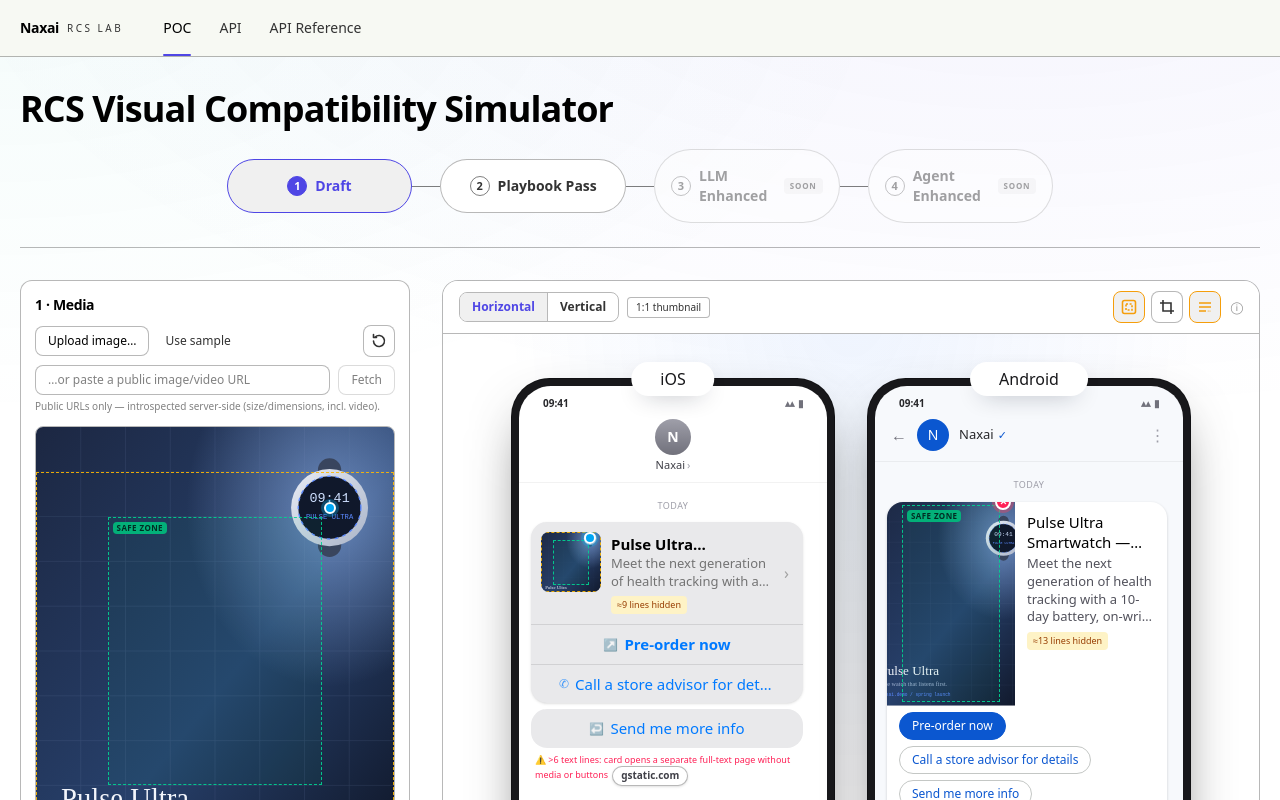
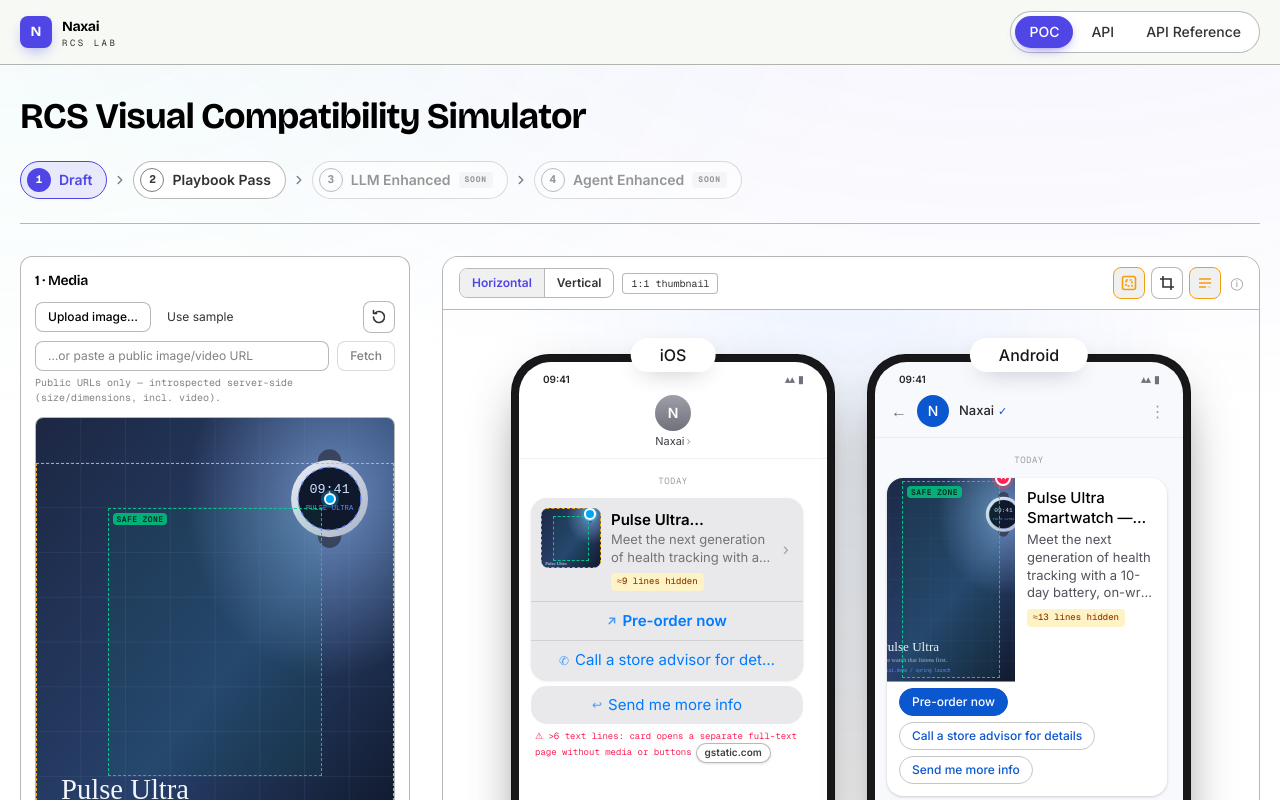
Before and after one commit to edubrigham/rcs-vcs, a Next.js app: page / in a window 1280 px wide. Shown: the top 800 px of the page. Built offline with nearby package versions, Linux system fonts and the light colour scheme.

Commit message:
feat: update font family and redesign StepNav component
Co-authored-by: edubrigham <6324935+edubrigham@users.noreply.github.com>

```diff
--- a/app/globals.css
+++ b/app/globals.css
@@ -66,9 +66,9 @@
   --color-destructive: var(--destructive);
   --color-destructive-foreground: var(--destructive-foreground);
   --color-ring: var(--ring);
-  --font-sans: var(--font-geist-sans);
-  --font-mono: var(--font-geist-mono);
-  --font-display: var(--font-bricolage);
+  --font-sans: var(--font-inter-sans);
+  --font-mono: var(--font-int-mono);
+  --font-display: var(--font-int-display);
 }
 
 body {
--- a/components/StepNav.tsx
+++ b/components/StepNav.tsx
@@ -2,8 +2,8 @@
 
 /**
  * Wizard navigation: 1 Draft → 2 Playbook Pass → 3 LLM Enhanced → 4 Agent Enhanced.
- * Sits on its own centered row (~2/3 width) below the page title.
- * Step 3 is the future Anthropic Agent SDK phase — visible but disabled.
+ * A compact, contained segmented stepper that sits left-aligned below the page
+ * title. Steps 3 and 4 are future phases — visible but disabled.
  */
 
 import Link from "next/link";
@@ -17,13 +17,30 @@
   { n: 4, label: "Agent Enhanced", href: null },
 ] as const;
 
+function Chevron() {
+  return (
+    <svg
+      aria-hidden
+      viewBox="0 0 24 24"
+      className="h-3.5 w-3.5 shrink-0 text-faint"
+      fill="none"
+      stroke="currentColor"
+      strokeWidth="2.5"
+      strokeLinecap="round"
+      strokeLinejoin="round"
+    >
+      <path d="m9 6 6 6-6 6" />
+    </svg>
+  );
+}
+
 export default function StepNav() {
   const pathname = usePathname();
   const activeIndex = pathname === "/improve" ? 1 : 0;
 
   return (
-    <nav aria-label="Workflow steps" className="mt-5 flex justify-center">
-      <ol className="flex w-full items-center md:w-2/3">
+    <nav aria-label="Workflow steps" className="mt-6">
+      <ol className="flex flex-wrap items-center gap-x-1 gap-y-2">
         {STEPS.map((step, i) => {
           const state =
             step.href === null
@@ -36,32 +53,32 @@
 
           const pillClass = {
             active:
-              "border-[var(--color-primary)] bg-panel-strong text-[var(--color-primary)]",
-            done: "border-[var(--color-secondary)] text-[var(--color-secondary)] hover:bg-panel-strong",
-            idle: "border-line bg-panel text-muted hover:border-line-strong",
-            soon: "cursor-not-allowed border-line bg-panel text-muted opacity-45",
+              "border-[var(--color-primary)] bg-[var(--color-primary)]/10 text-[var(--color-primary)]",
+            done: "border-line bg-panel text-body hover:border-[var(--color-secondary)] hover:text-[var(--color-secondary)]",
+            idle: "border-line bg-panel text-muted hover:border-line-strong hover:text-body",
+            soon: "cursor-not-allowed border-line bg-panel text-muted opacity-50",
           }[state];
 
-          const numberClass = {
-            active: "border-[var(--color-primary)] bg-[var(--color-primary)] text-white",
-            done: "border-[var(--color-secondary)] text-[var(--color-secondary)]",
-            idle: "border-line-strong text-muted",
-            soon: "border-line-strong text-muted",
+          const badgeClass = {
+            active: "bg-[var(--color-primary)] text-[var(--color-primary-foreground)]",
+            done: "bg-[var(--color-secondary)] text-[var(--color-secondary-foreground)]",
+            idle: "border border-line-strong text-muted",
+            soon: "border border-line-strong text-muted",
           }[state];
 
           const pill = (
             <span
-              className={`flex w-full items-center justify-center gap-2 rounded-full border px-4 py-4 text-sm font-semibold transition ${pillClass}`}
+              className={`flex items-center gap-2 rounded-full border py-1.5 pl-1.5 pr-3.5 text-sm font-semibold transition ${pillClass}`}
               aria-current={state === "active" ? "step" : undefined}
             >
               <span
-                className={`flex h-5 w-5 shrink-0 items-center justify-center rounded-full border font-mono text-[11px] font-bold ${numberClass}`}
+                className={`flex h-6 w-6 shrink-0 items-center justify-center rounded-full font-mono text-[11px] font-bold ${badgeClass}`}
               >
                 {state === "done" ? "✓" : step.n}
               </span>
-              {step.label}
+              <span className="whitespace-nowrap">{step.label}</span>
               {state === "soon" && (
-                <span className="rounded bg-panel-strong px-1.5 py-0.5 font-mono text-[8px] font-bold tracking-widest">
+                <span className="rounded bg-panel-strong px-1.5 py-0.5 font-mono text-[8px] font-bold tracking-widest text-muted">
                   SOON
                 </span>
               )}
@@ -70,10 +87,16 @@
 
           return (
             <Fragment key={step.n}>
-              {i > 0 && <span aria-hidden className="h-px w-7 shrink-0 bg-line-strong" />}
-              <li className="min-w-0 flex-1">
+              {i > 0 && (
+                <li aria-hidden className="px-0.5">
+                  <Chevron />
+                </li>
+              )}
+              <li>
                 {step.href !== null && state !== "active" ? (
-                  <Link href={step.href}>{pill}</Link>
+                  <Link href={step.href} className="block">
+                    {pill}
+                  </Link>
                 ) : (
                   pill
                 )}
--- a/components/TopNav.tsx
+++ b/components/TopNav.tsx
@@ -13,13 +13,24 @@
 export default function TopNav() {
   const pathname = usePathname();
   return (
-    <header className="sticky top-0 z-30 border-b border-line bg-[var(--background)]">
-      <div className="mx-auto flex h-14 w-full max-w-[1500px] items-stretch gap-7 px-5">
-        <Link href="/" className="flex items-center gap-2">
-          <span className="font-display text-sm font-bold tracking-tight text-heading">Naxai</span>
-          <span className="font-mono text-[10px] uppercase tracking-[0.25em] text-muted">RCS&nbsp;Lab</span>
+    <header className="sticky top-0 z-30 border-b border-line bg-[var(--background)]/85 backdrop-blur-md">
+      <div className="mx-auto flex h-16 w-full max-w-[1500px] items-center justify-between px-5">
+        {/* Brand */}
+        <Link href="/" className="flex items-center gap-2.5" aria-label="Naxai RCS Lab — home">
+          <span className="flex h-8 w-8 items-center justify-center rounded-lg bg-[var(--color-primary)] font-display text-sm font-bold text-[var(--color-primary-foreground)] shadow-[0_6px_18px_-8px_var(--color-primary)]">
+            N
+          </span>
+          <span className="flex flex-col leading-none">
+            <span className="font-display text-sm font-bold tracking-tight text-heading">Naxai</span>
+            <span className="mt-0.5 font-mono text-[9px] uppercase tracking-[0.28em] text-muted">RCS Lab</span>
+          </span>
         </Link>
-        <nav aria-label="Primary" className="flex items-stretch gap-1">
+
+        {/* Segmented pill nav */}
+        <nav
+          aria-label="Primary"
+          className="flex items-center gap-1 rounded-full border border-line bg-panel p-1"
+        >
           {LINKS.map((l) => {
             const active = l.match(pathname);
             return (
@@ -27,16 +38,13 @@
                 key={l.label}
                 href={l.href}
                 aria-current={active ? "page" : undefined}
-                className={`relative flex items-center px-3 text-sm font-medium transition-colors ${
-                  active ? "text-heading" : "text-muted hover:text-body"
+                className={`rounded-full px-3.5 py-1.5 text-sm font-medium transition-colors ${
+                  active
+                    ? "bg-[var(--color-primary)] text-[var(--color-primary-foreground)] shadow-[0_4px_14px_-6px_var(--color-primary)]"
+                    : "text-muted hover:bg-panel-strong hover:text-heading"
                 }`}
               >
                 {l.label}
-                <span
-                  className={`absolute inset-x-3 bottom-0 h-0.5 rounded-full ${
-                    active ? "bg-[var(--color-primary)]" : "bg-transparent"
-                  }`}
-                />
               </Link>
             );
           })}
```
